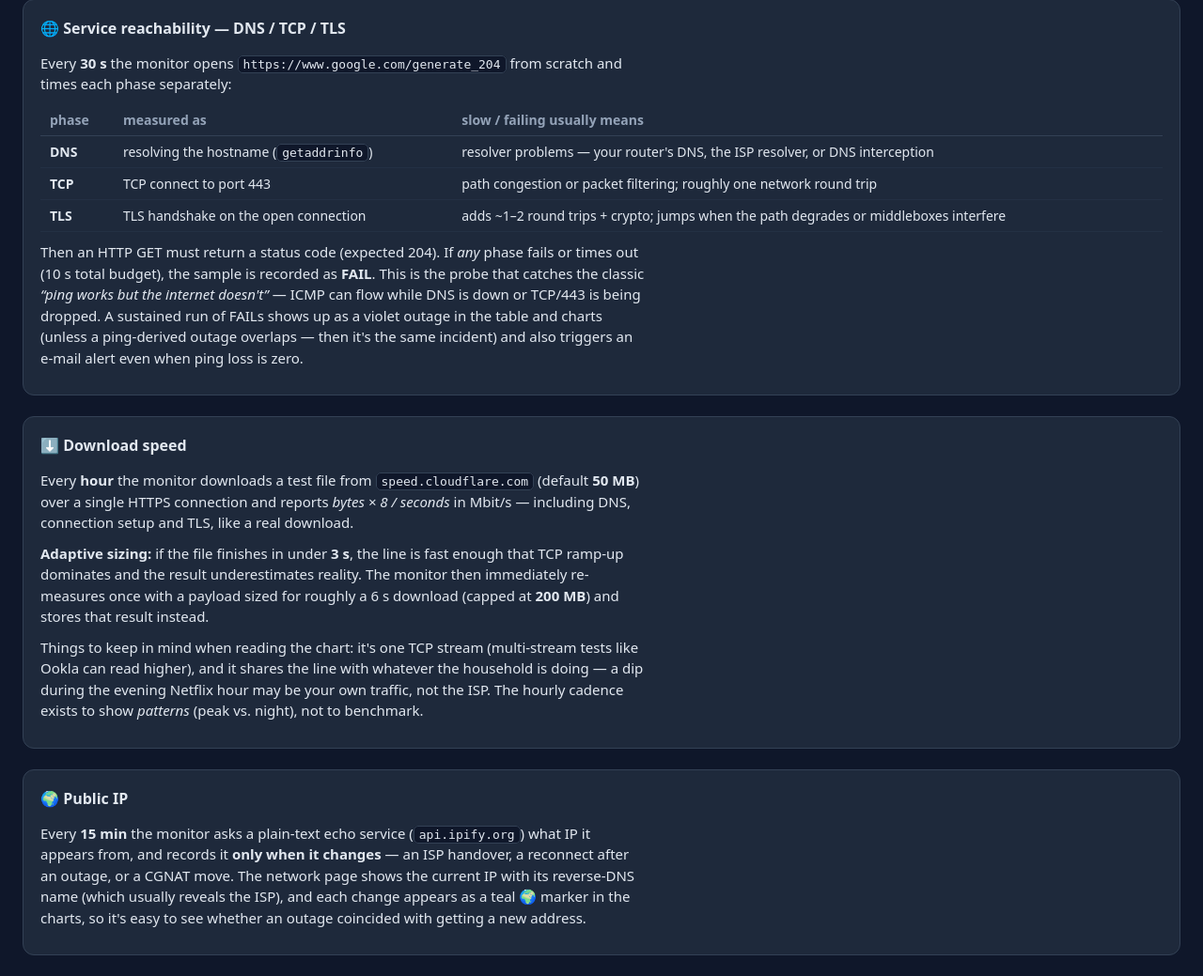
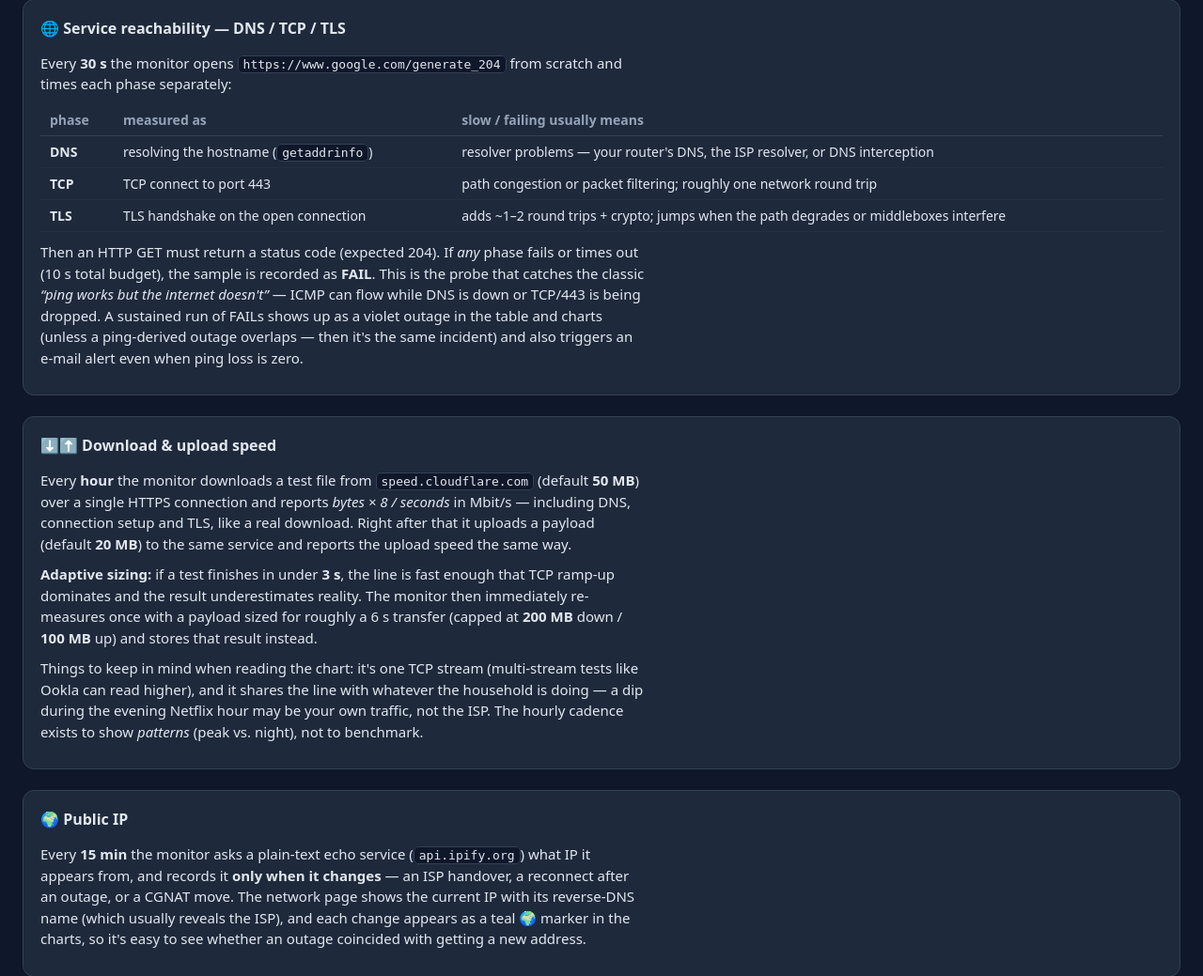
Before and after one commit to FilipChalupa/netmon, a FastAPI app: page /help in a window 1280 px wide. Shown: the part 1051-2090 px from the top of the page at 94% size. Run offline with FastAPI, Linux system fonts and the light colour scheme; data that the repository does not hold is empty; parts of the project's set-up code (start-up, migrations or seed data) failed here and were passed over.

Commit message:
Show upload speed in the UI and docs
Speed chart gets a violet upload series (dashed per-network lines on the
compare page), the speed card and dashboard show ⬇/⬆ values, and the help
page + README describe the upload leg. Upload-less history keeps rendering
exactly as before.

Co-Authored-By: Claude Fable 5 <noreply@anthropic.com>

```diff
--- a/server/netmon_server/static/app.js
+++ b/server/netmon_server/static/app.js
@@ -431,11 +431,14 @@ function renderCards(sum) {
       </div>`);
   });
   if (sum.speed.n) {
+    const up = sum.speed.up_avg != null ? `
+        <div class="metric"><span>⬆ upload avg</span><span class="v">${sum.speed.up_avg.toFixed(0)} Mbit/s</span></div>
+        <div class="metric"><span>⬆ min / max</span><span class="v">${sum.speed.up_min.toFixed(0)} / ${sum.speed.up_max.toFixed(0)}</span></div>` : '';
     el.insertAdjacentHTML('beforeend', `
       <div class="card">
-        <h3>speed ⬇</h3>
-        <div class="big">${sum.speed.avg.toFixed(0)} <span style="font-size:14px;color:var(--mut)">Mbit/s avg</span></div>
-        <div class="metric"><span>min / max</span><span class="v">${sum.speed.min.toFixed(0)} / ${sum.speed.max.toFixed(0)}</span></div>
+        <h3>speed ⬇⬆</h3>
+        <div class="big">${sum.speed.avg.toFixed(0)} <span style="font-size:14px;color:var(--mut)">Mbit/s ⬇ avg</span></div>
+        <div class="metric"><span>⬇ min / max</span><span class="v">${sum.speed.min.toFixed(0)} / ${sum.speed.max.toFixed(0)}</span></div>${up}
         <div class="metric"><span>tests</span><span class="v">${sum.speed.n}</span></div>
       </div>`);
   }
@@ -786,12 +789,21 @@ async function pageNetwork() {
     rchDs('TLS', rch.tls, '#fb7185'),
   ], 'ms', overlays);
 
-  lineChart('spdChart', labels, [{
+  const spdSets = [{
     label: 'download', data: onGrid(grid, bucket, quantize(spd.ts, bucket), spd.mbps),
     borderColor: '#38bdf8',
     backgroundColor: 'rgba(56,189,248,.15)', borderWidth: 2, tension: .3,
     fill: true, pointRadius: 3, spanGaps: true,
-  }], 'Mbit/s', overlays);
+  }];
+  if ((spd.up || []).some(v => v != null)) {
+    spdSets.push({
+      label: 'upload', data: onGrid(grid, bucket, quantize(spd.ts, bucket), spd.up),
+      borderColor: '#a78bfa',
+      backgroundColor: 'rgba(167,139,250,.15)', borderWidth: 2, tension: .3,
+      fill: true, pointRadius: 3, spanGaps: true,
+    });
+  }
+  lineChart('spdChart', labels, spdSets, 'Mbit/s', overlays);
 
   // the year heatmap aggregates a lot of history — load it once, after the charts
   if (!window.$heatmapLoaded) {
@@ -867,7 +879,7 @@ async function pageDashboard() {
         <h3><a href="/net/${n.name}">${n.label}</a> ${statePill}</h3>
         <div class="metric"><span>Loss (internet)</span><span class="pill ${lossCls(worstLoss)}">${worstLoss.toFixed(2)}%</span></div>
         <div class="metric"><span>Latency avg</span><span class="v">${pub && pub.avg != null ? pub.avg.toFixed(1) + ' ms' : '—'}</span></div>
-        <div class="metric"><span>Last speed</span><span class="v">${s.speed.last != null ? s.speed.last.toFixed(0) + ' Mbit/s' : '—'}</span></div>
+        <div class="metric"><span>Last speed</span><span class="v">${s.speed.last != null ? s.speed.last.toFixed(0) + ' ⬇' + (s.speed.up_last != null ? ' / ' + s.speed.up_last.toFixed(0) + ' ⬆' : '') + ' Mbit/s' : '—'}</span></div>
         <div class="metric"><span>Coverage today</span><span class="v">${s.uptime.coverage != null ? s.uptime.coverage.toFixed(1) + ' %' : '—'}</span></div>
         <div class="metric"><span>Outages today</span><span class="v">${s.events.length}×</span></div>
         <div class="sparkwrap"><canvas class="spark" id="spark-${n.name}"></canvas><span>last 24 h</span></div>
@@ -944,14 +956,23 @@ async function pageCompare() {
   lineChart('cmpLat', labels, ds(s => mkSeries(s, t => t.rtt)), 'ms', overlays);
   lineChart('cmpLoss', labels, ds(s => mkSeries(s, t => t.loss)), '% loss', overlays);
   lineChart('cmpSpd', labels,
-    nets.map((n, i) => {
+    nets.flatMap((n, i) => {
       const s = series[i];
-      if (!s) return null;
-      return {label: netLabel(n),
+      if (!s) return [];
+      const sets = [{label: netLabel(n) + ' ⬇',
               data: onGrid(grid, bucket, quantize(s.speed.ts, bucket), s.speed.mbps),
               borderColor: colorForNet(i), backgroundColor: colorForNet(i),
-              borderWidth: 2, tension: .3, pointRadius: 3, spanGaps: true};
-    }).filter(Boolean), 'Mbit/s', overlays);
+              borderWidth: 2, tension: .3, pointRadius: 3, spanGaps: true}];
+      if ((s.speed.up || []).some(v => v != null)) {
+        // upload dashed, in the network's color, so the pairs read together
+        sets.push({label: netLabel(n) + ' ⬆',
+              data: onGrid(grid, bucket, quantize(s.speed.ts, bucket), s.speed.up),
+              borderColor: colorForNet(i), backgroundColor: colorForNet(i),
+              borderDash: [6, 4], borderWidth: 1.6, tension: .3,
+              pointRadius: 2, spanGaps: true});
+      }
+      return sets;
+    }), 'Mbit/s', overlays);
 }
 
 /* Views whose range ends "now" quietly re-fetch every minute while visible,
--- a/server/netmon_server/templates/compare.html
+++ b/server/netmon_server/templates/compare.html
@@ -17,7 +17,7 @@
 <div class="sub" id="cmpSummary"></div>
 <div class="panel"><h2>Latency (ms)</h2><canvas id="cmpLat"></canvas></div>
 <div class="panel"><h2>Packet loss (%)</h2><canvas id="cmpLoss"></canvas></div>
-<div class="panel"><h2>Download speed (Mbit/s)</h2><canvas id="cmpSpd"></canvas></div>
+<div class="panel"><h2>Speed — download / upload (Mbit/s)</h2><canvas id="cmpSpd"></canvas></div>
 {% endblock %}
 {% block scripts %}
 <script>
--- a/server/netmon_server/templates/help.html
+++ b/server/netmon_server/templates/help.html
@@ -76,15 +76,18 @@ Intervals and targets below are the defaults — every monitor can override them
 </div>
 
 <div class="panel">
-  <h2>⬇️ Download speed</h2>
+  <h2>⬇️⬆️ Download &amp; upload speed</h2>
   <p>Every <b>hour</b> the monitor downloads a test file from
   <code>speed.cloudflare.com</code> (default <b>50&nbsp;MB</b>) over a single HTTPS
   connection and reports <i>bytes&nbsp;×&nbsp;8&nbsp;/&nbsp;seconds</i> in Mbit/s —
-  including DNS, connection setup and TLS, like a real download.</p>
-  <p><b>Adaptive sizing:</b> if the file finishes in under <b>3&nbsp;s</b>, the line is fast
+  including DNS, connection setup and TLS, like a real download. Right after that it
+  uploads a payload (default <b>20&nbsp;MB</b>) to the same service and reports the
+  upload speed the same way.</p>
+  <p><b>Adaptive sizing:</b> if a test finishes in under <b>3&nbsp;s</b>, the line is fast
   enough that TCP ramp-up dominates and the result underestimates reality. The monitor then
-  immediately re-measures once with a payload sized for roughly a 6&nbsp;s download
-  (capped at <b>200&nbsp;MB</b>) and stores that result instead.</p>
+  immediately re-measures once with a payload sized for roughly a 6&nbsp;s transfer
+  (capped at <b>200&nbsp;MB</b> down / <b>100&nbsp;MB</b> up) and stores that result
+  instead.</p>
   <p>Things to keep in mind when reading the chart: it's one TCP stream (multi-stream
   tests like Ookla can read higher), and it shares the line with whatever the household is
   doing — a dip during the evening Netflix hour may be your own traffic, not the ISP.
--- a/server/netmon_server/templates/network.html
+++ b/server/netmon_server/templates/network.html
@@ -25,7 +25,7 @@
 <div class="panel"><h2>Latency over time (ms)</h2><canvas id="latChart"></canvas></div>
 <div class="panel"><h2>Packet loss (%)</h2><canvas id="lossChart"></canvas></div>
 <div class="panel"><h2>Service reachability — DNS / TCP / TLS (ms)</h2><canvas id="rchChart"></canvas></div>
-<div class="panel"><h2>Download speed (Mbit/s)
+<div class="panel"><h2>Speed — download / upload (Mbit/s)
   <button id="runSpeed" class="runbtn" title="Run a speed test on the monitor right now">▶ run test now</button></h2>
   <canvas id="spdChart"></canvas></div>
 <div class="panel"><h2>📅 Daily internet loss — last 12 months</h2><div id="heatmap"><p class="empty">Loading…</p></div></div>
```
Also changed, not shown: README.md.
